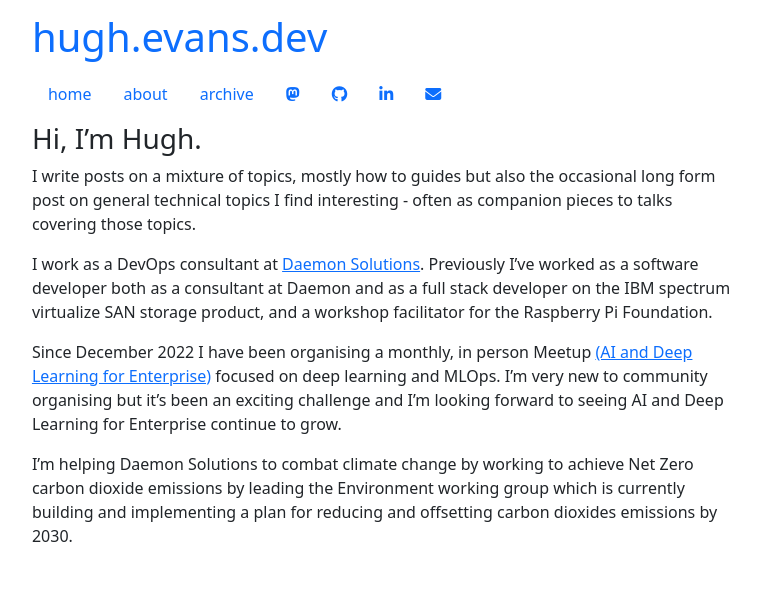
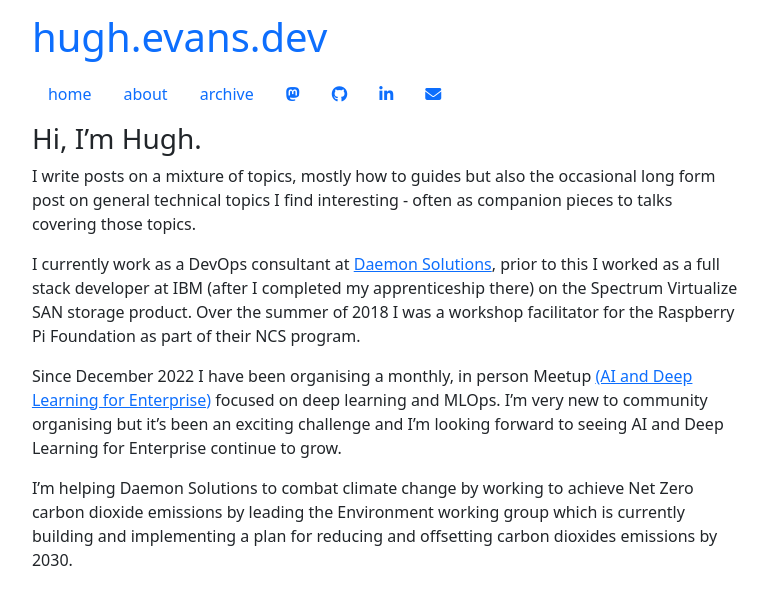
Before and after one commit to hevansDev/portfolio-website, a Jekyll site: the page built from about.md, in a window 1280 px wide. Shown: the top 605 px of the page, without its empty margins (254-1022 px from the left). Built offline with Jekyll 4.4.1, drawn with Linux system fonts in a browser that asks for light colours; nearby versions of some CDN libraries.

Commit message:
updated bio

```diff
--- a/about.md
+++ b/about.md
@@ -7,7 +7,7 @@ layout: default
 
 I write posts on a mixture of topics, mostly how to guides but also the occasional long form post on general technical topics I find interesting - often as companion pieces to talks covering those topics.
 
-I work as a DevOps consultant at [Daemon Solutions](dae.mn). Previously I've worked as a software developer both as a consultant at Daemon and as a full stack developer on the IBM spectrum virtualize SAN storage product, and a workshop facilitator for the Raspberry Pi Foundation.
+I currently work as a DevOps consultant at [Daemon Solutions](dae.mn), prior to this I worked as a full stack developer at IBM (after I completed my apprenticeship there) on the Spectrum Virtualize SAN storage product. Over the summer of 2018 I was a workshop facilitator for the Raspberry Pi Foundation as part of their NCS program.
 
 Since December 2022 I have been organising a monthly, in person Meetup [(AI and Deep Learning for Enterprise)](https://www.meetup.com/enterprise-deep-learning-ai-uk) focused on deep learning and MLOps. I'm very new to community organising but it's been an exciting challenge and I'm looking forward to seeing AI and Deep Learning for Enterprise continue to grow.
 
```
